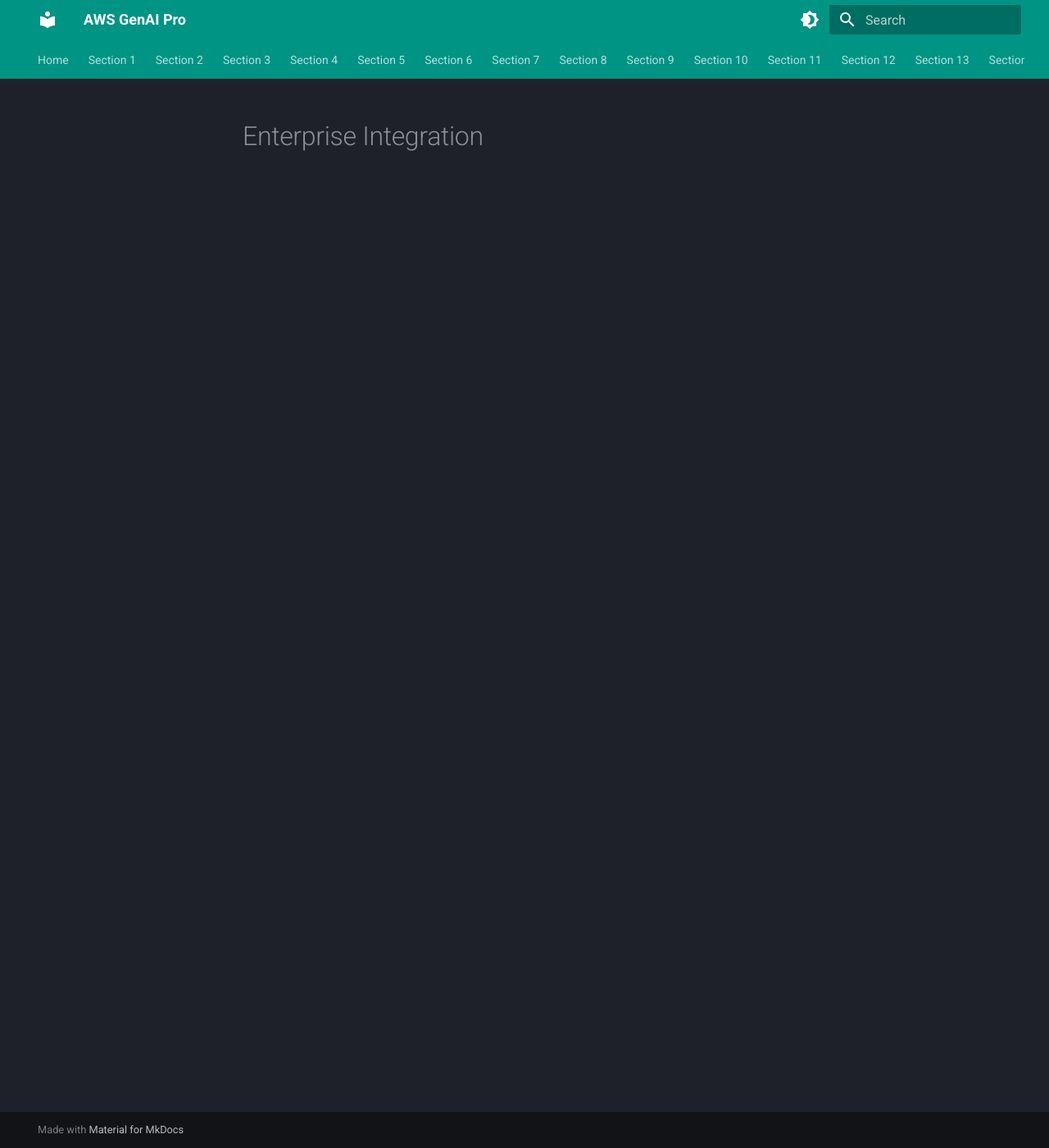
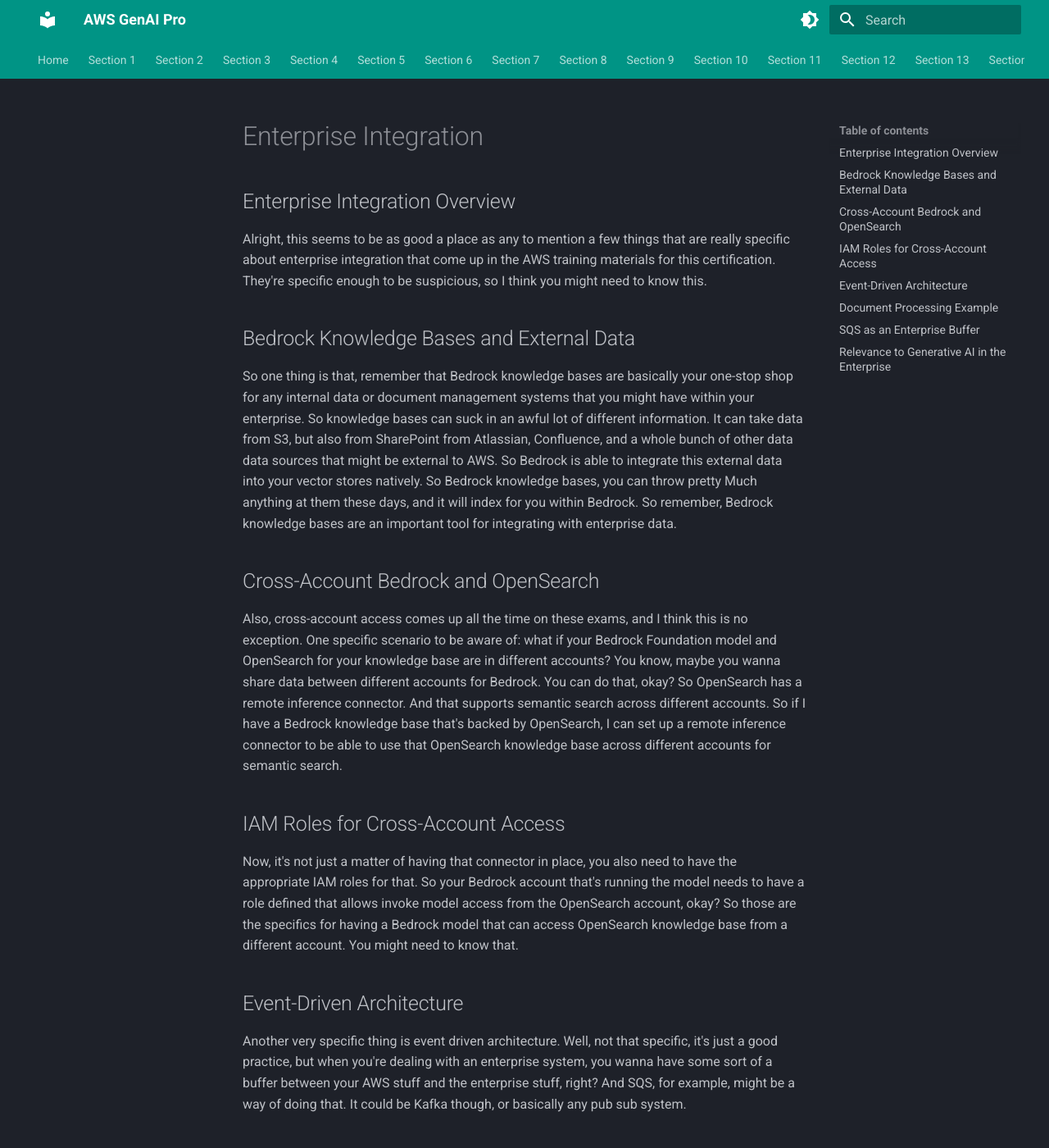
Before and after one commit to qgjones9/aws-genai-pro, an MkDocs documentation site: the page built from docs/section-1/enterprise-integration/index.md, in a window 1280 px wide and 1400 px high. Shown: the whole window at 82% size. Built offline with MkDocs 1.6.1 and Material for MkDocs 9.7.7, drawn with Linux system fonts in a browser that asks for light colours; some of the changed text lies outside the part shown.

Commit message:
Expand documentation on enterprise integration by adding sections covering key concepts such as Bedrock knowledge bases, cross-account access with OpenSearch, IAM roles, event-driven architecture, and the relevance of these topics to generative AI in enterprise systems. This update aims to provide a comprehensive overview for AWS training materials.

```diff
--- a/docs/section-1/enterprise-integration/index.md
+++ b/docs/section-1/enterprise-integration/index.md
@@ -1 +1,33 @@
 # Enterprise Integration
+
+## Enterprise Integration Overview
+
+Alright, this seems to be as good a place as any to mention a few things that are really specific about enterprise integration that come up in the AWS training materials for this certification. They're specific enough to be suspicious, so I think you might need to know this.
+
+## Bedrock Knowledge Bases and External Data
+
+So one thing is that, remember that Bedrock knowledge bases are basically your one-stop shop for any internal data or document management systems that you might have within your enterprise. So knowledge bases can suck in an awful lot of different information. It can take data from S3, but also from SharePoint from Atlassian, Confluence, and a whole bunch of other data data sources that might be external to AWS. So Bedrock is able to integrate this external data into your vector stores natively. So Bedrock knowledge bases, you can throw pretty Much anything at them these days, and it will index for you within Bedrock. So remember, Bedrock knowledge bases are an important tool for integrating with enterprise data.
+
+## Cross-Account Bedrock and OpenSearch
+
+Also, cross-account access comes up all the time on these exams, and I think this is no exception. One specific scenario to be aware of: what if your Bedrock Foundation model and OpenSearch for your knowledge base are in different accounts? You know, maybe you wanna share data between different accounts for Bedrock. You can do that, okay? So OpenSearch has a remote inference connector. And that supports semantic search across different accounts. So if I have a Bedrock knowledge base that's backed by OpenSearch, I can set up a remote inference connector to be able to use that OpenSearch knowledge base across different accounts for semantic search.
+
+## IAM Roles for Cross-Account Access
+
+Now, it's not just a matter of having that connector in place, you also need to have the appropriate IAM roles for that. So your Bedrock account that's running the model needs to have a role defined that allows invoke model access from the OpenSearch account, okay? So those are the specifics for having a Bedrock model that can access OpenSearch knowledge base from a different account. You might need to know that.
+
+## Event-Driven Architecture
+
+Another very specific thing is event driven architecture. Well, not that specific, it's just a good practice, but when you're dealing with an enterprise system, you wanna have some sort of a buffer between your AWS stuff and the enterprise stuff, right? And SQS, for example, might be a way of doing that. It could be Kafka though, or basically any pub sub system.
+
+## Document Processing Example
+
+So in this particular example here, I've got like the left side of the document where we're, we're doing stuff with documents with Bedrock, right? So documents are being uploaded, it's being picked up by a EventBridge that's kicking off some Lambda function that does something in bedrock with it, and then I wanna store that something within my internal data warehouse outside of AWS or my ticketing system or my CRM system.
+
+## SQS as an Enterprise Buffer
+
+the important point here though is that I've injected an SQS queue there in between them. So if something goes wrong with that connection, I don't lose that data. So if my ticketing system is down, my data warehouse is down, you know, maybe I don't trust these systems as much as I trust AWS, at least that's gonna be queued up in SQS or Kafka or whatever I'm using. As that sort of buffer.
+
+## Relevance to Generative AI in the Enterprise
+
+So by using this event-driven architecture, I can make sure that I'm not gonna lose this data. These events are being stored somewhere and queued up in case I need to, in case something downstream goes down, okay? So that's the point of event-driven architecture and how it's relevant to generative AI solutions in the enterprise specifically. Basically, I have events that are happening when I'm generating stuff, and those events can be cached up and queued up before they actually go to my enterprise, okay? So that's the, the relevance there. Again, an oddly specific thing that isn't the exact right.
```
